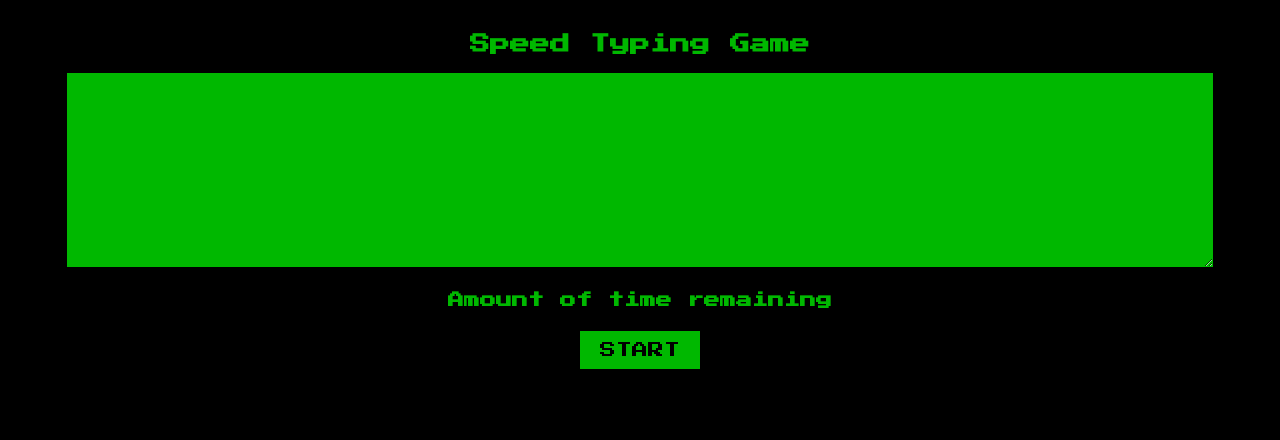
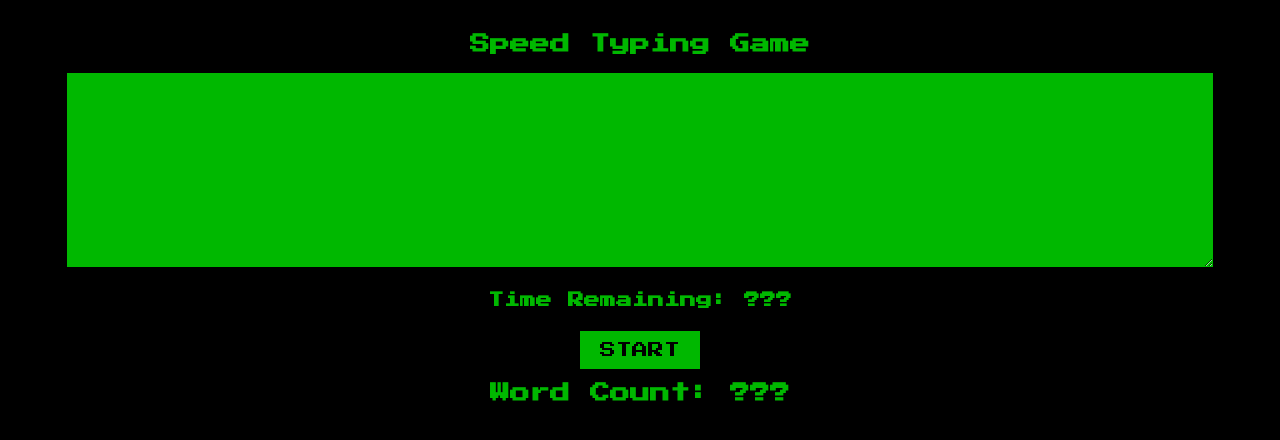
Before and after one commit to StefanGrobler78/Speed-Typing-Game, a React app: page / in a window 1280 px wide. Shown: the top 440 px of the page. Built offline with nearby package versions, Linux system fonts and the light colour scheme.

Commit message:
userinterface

```diff
--- a/src/App.js
+++ b/src/App.js
@@ -1,19 +1,18 @@
 import React, {useState} from "react"
 
 function App(){
-
     return (
         <div>
             <h1>
                 Speed Typing Game
             </h1>
-            <textarea>
+            <textarea />
 
-            </textarea>
-            <h4>Amount of time remaining</h4>
+            <h4>Time Remaining: ???</h4>
             <button>
                 Start
             </button>
+            <h1>Word Count: ???</h1>
         </div>
     )
 
```
Also changed, not shown: public/index.pack.js.
